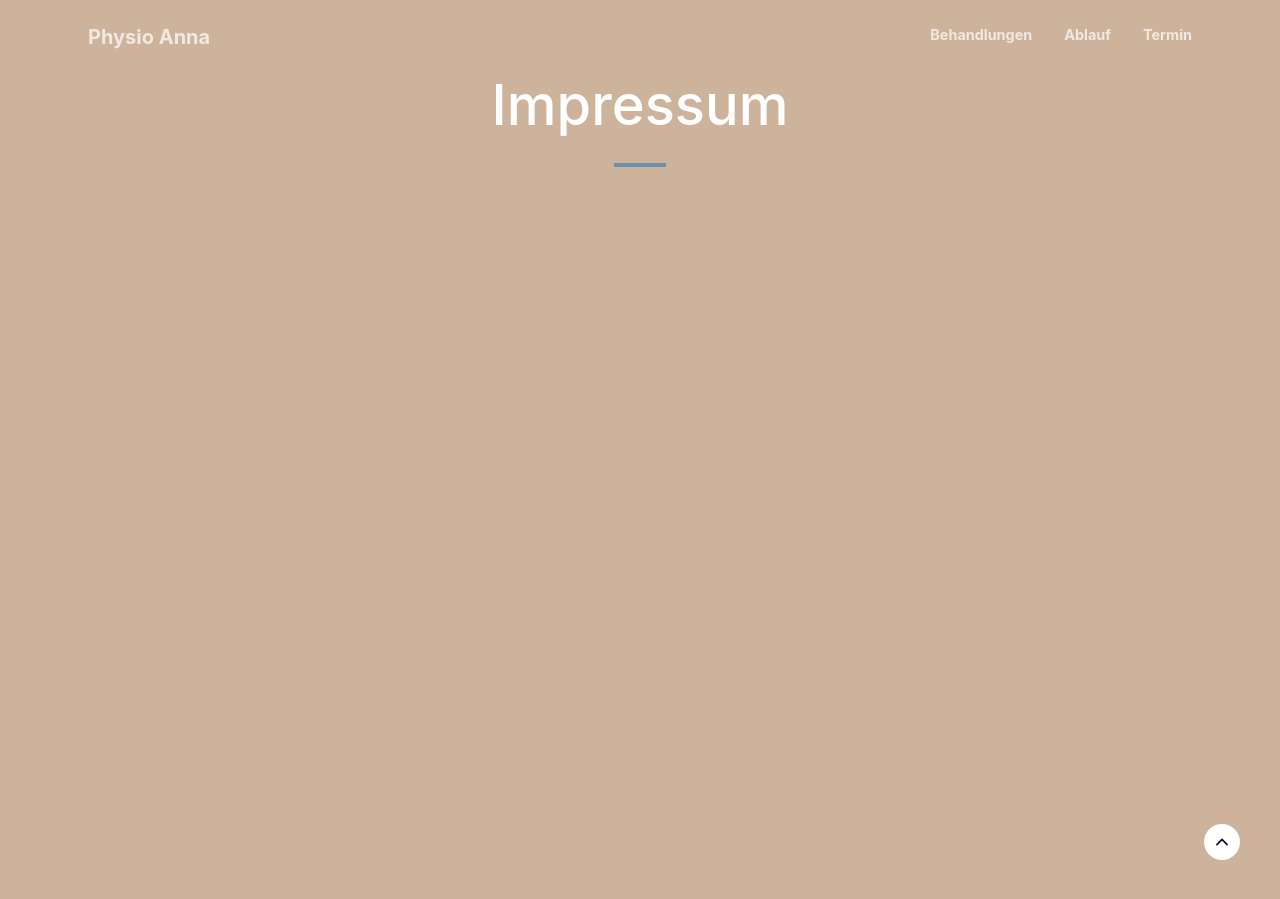
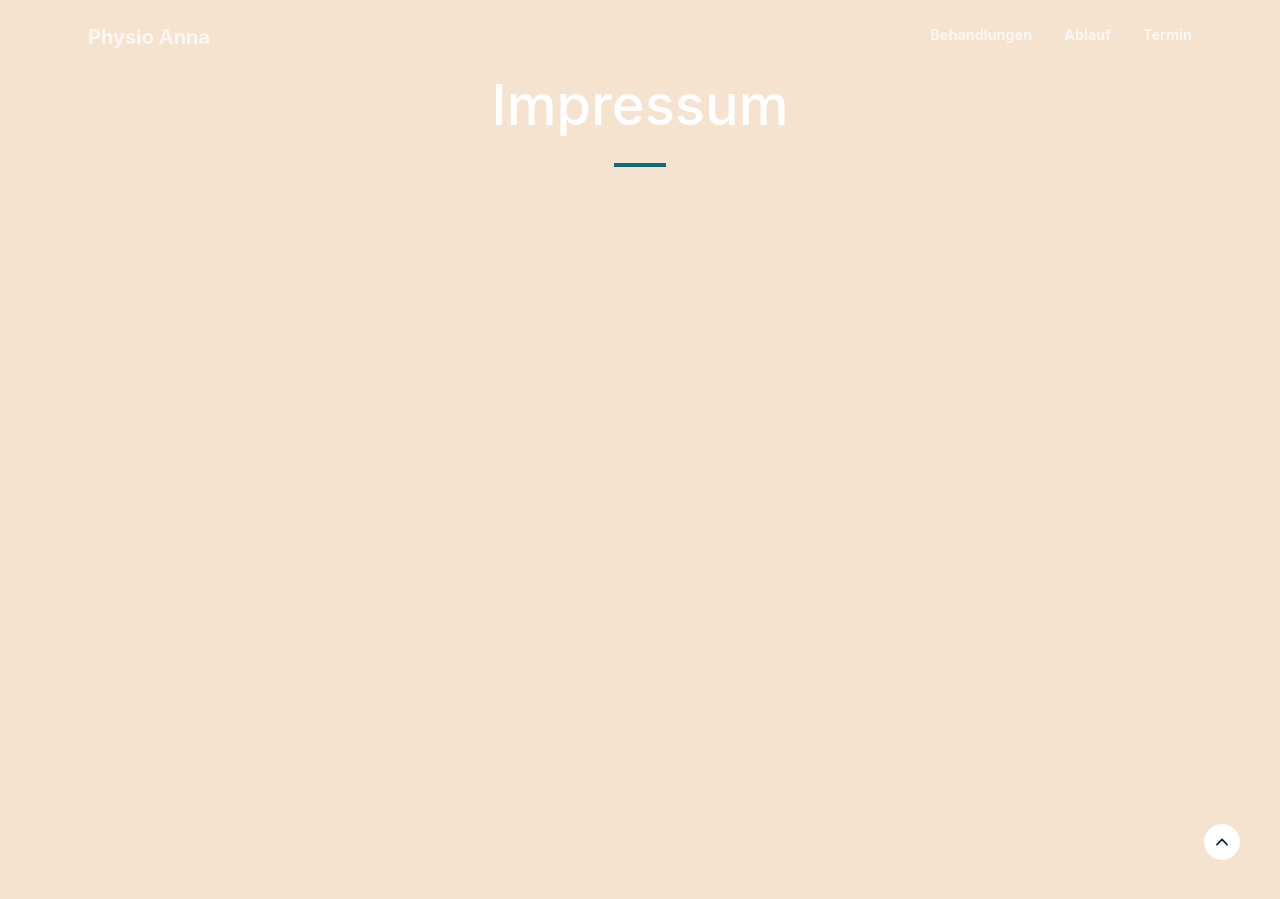
Before and after one commit to paulzwoelfer/annajakob-physio.github.io, a Jekyll site: the page built from imprint.md, in a window 1280 px wide and 900 px high. Built offline with Jekyll 4.4.1, drawn with Linux system fonts in a browser that asks for light colours.

Commit message:
update colors

```diff
--- a/_includes/contact.html
+++ b/_includes/contact.html
@@ -4,7 +4,7 @@
         <div class="col-lg-8 col-xl-6 text-center">
           <h2 class="mt-0">{{ section.title }}</h2>
           <hr class="divider"/>
-        <p class="text-muted mb-5">{{ section.text }}</p>
+        <p class="mb-5">{{ section.text }}</p>
       </div>
       </div>
       <div class="row gx-4 gx-lg-5 justify-content-center mb-5">
--- a/_sass/physio/_contact.scss
+++ b/_sass/physio/_contact.scss
@@ -4,6 +4,11 @@
         display: flex;
         align-items: center;
         flex-direction: column;
+        color: $text;
+
+        &:hover {
+            color: $secondary;
+        }
     }
 
     .icon {
--- a/_sass/physio/_general.scss
+++ b/_sass/physio/_general.scss
@@ -28,12 +28,13 @@
 
 a {
     text-decoration: none;
-    color: #110e38;
+    color: $text;
     transition: all .35s;
 }
 
 body {
     background-color: #f2f6ff;
+    color: $text;
 }
 
 .page-section {
--- a/_sass/physio/_services.scss
+++ b/_sass/physio/_services.scss
@@ -56,11 +56,3 @@
     }
 
 }
-
-    /* Mobile styles */
-    @media screen and (max-width: 768px) {
-        .card-container {
-            grid-template-columns: 1fr; /* Display cards in a single column on smaller screens */
-            padding: 10px; /* Reduce padding for smaller screens */
-        }
-    }
--- a/_sass/physio/_variables.scss
+++ b/_sass/physio/_variables.scss
@@ -25,14 +25,15 @@ $blue: hsl(217, 71%, 53%) !default;
 $purple: hsl(271, 100%, 71%) !default;
 $red: hsl(348, 86%, 61%) !default;
 
-$primary: #ceb39c;
-$secondary: #6a93b0;
+$primary: #f5e3cf;
+$secondary: #0e6c77;
+$tertiary: #052b3a;
 $grey-lightest: #f6f6f6;
 $grey-dark: #586373;
 $grey-darker: #333942;
 
-$text: #263238;;
-$text-light: $grey-dark;
+$text: $tertiary;
+$text-light: $white;
 $text-strong: $grey-darker;
 $link: $primary;
 $link-hover: darken($primary, 10%);
```
Also changed, not shown: index.md (+2 -11 lines).
